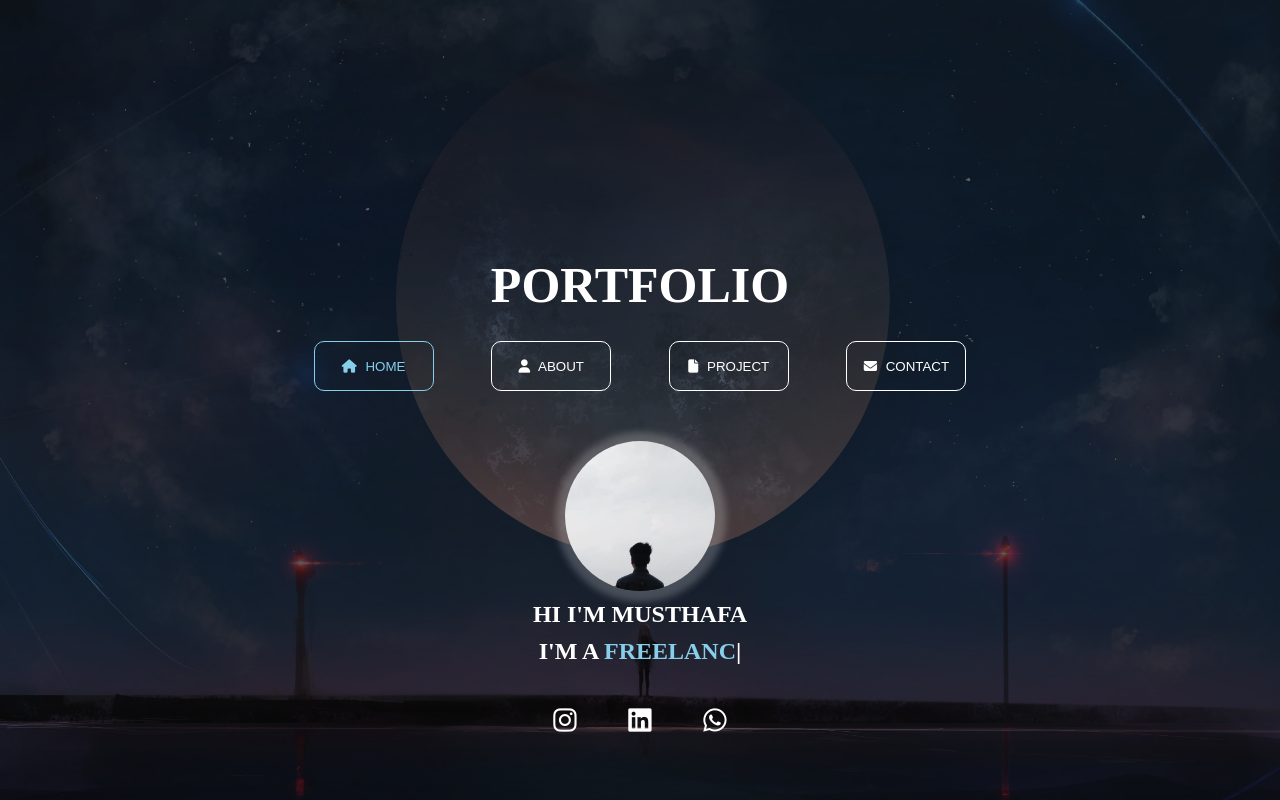
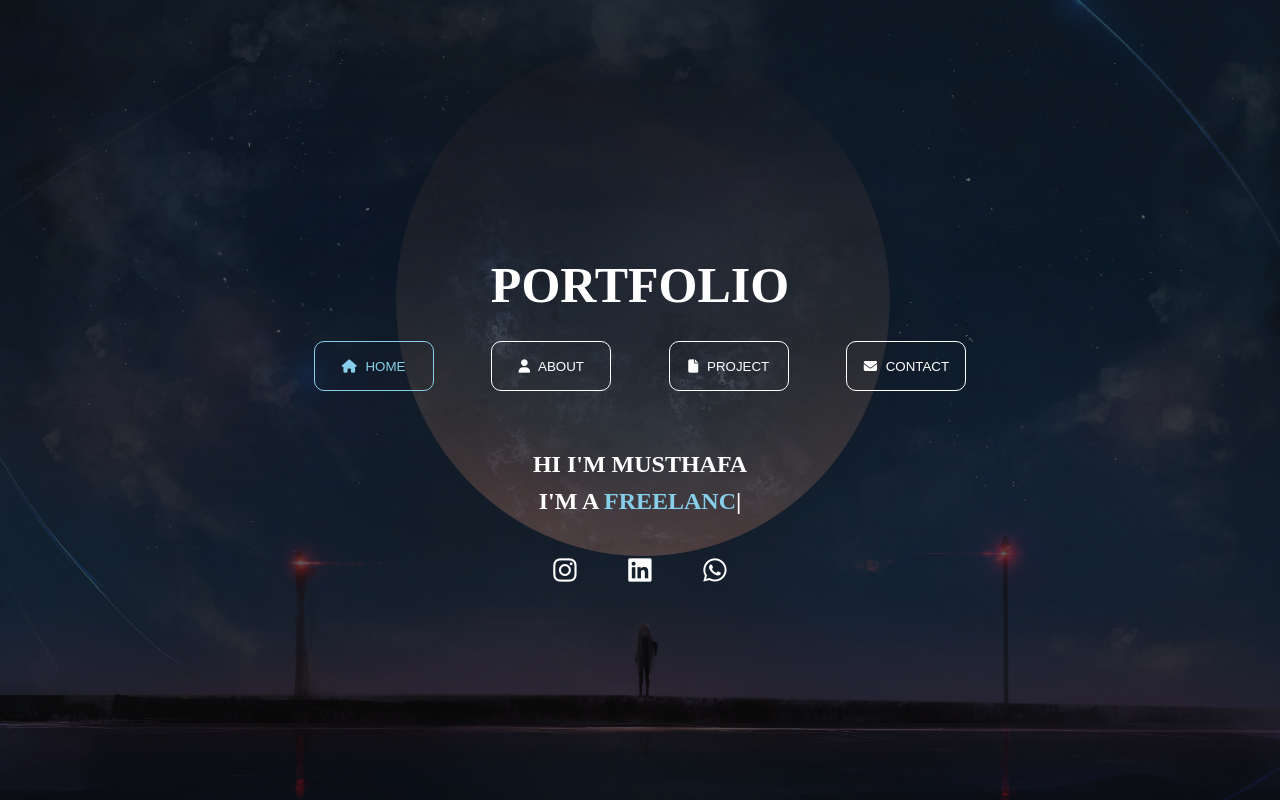
Before and after one commit to Muzuhat/profolio, a plain HTML site: page index.html in a window 1280 px wide. Drawn offline with nearby package versions, Linux system fonts and the light colour scheme.

Commit message:
Update index.html

```diff
--- a/index.html
+++ b/index.html
@@ -37,10 +37,7 @@
             </button>
         </div>
         <div class="h">
-            <div class="pro">
-                <img class="ip" src="pp1.jpg" alt="">
 
-            </div>
             <div class="tp">
                 <h2>HI I'M MUSTHAFA</h2>
                 <h2>I'M A <span class="ty"></span></h2>
```
